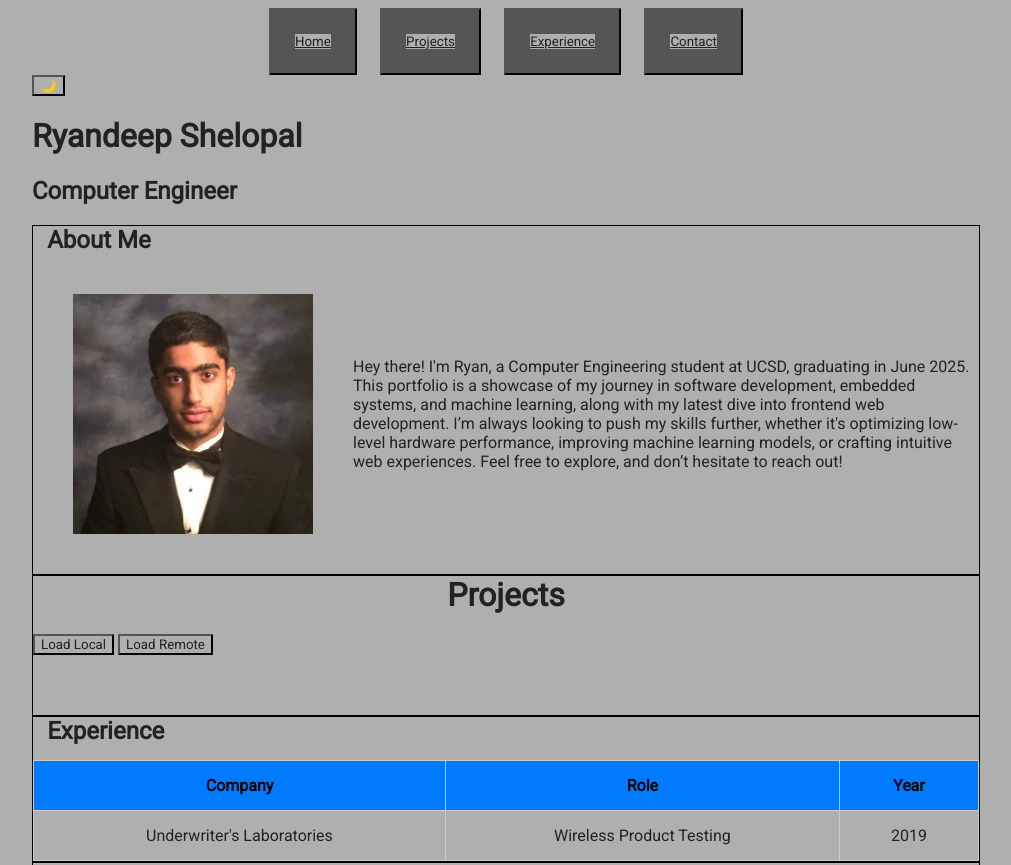
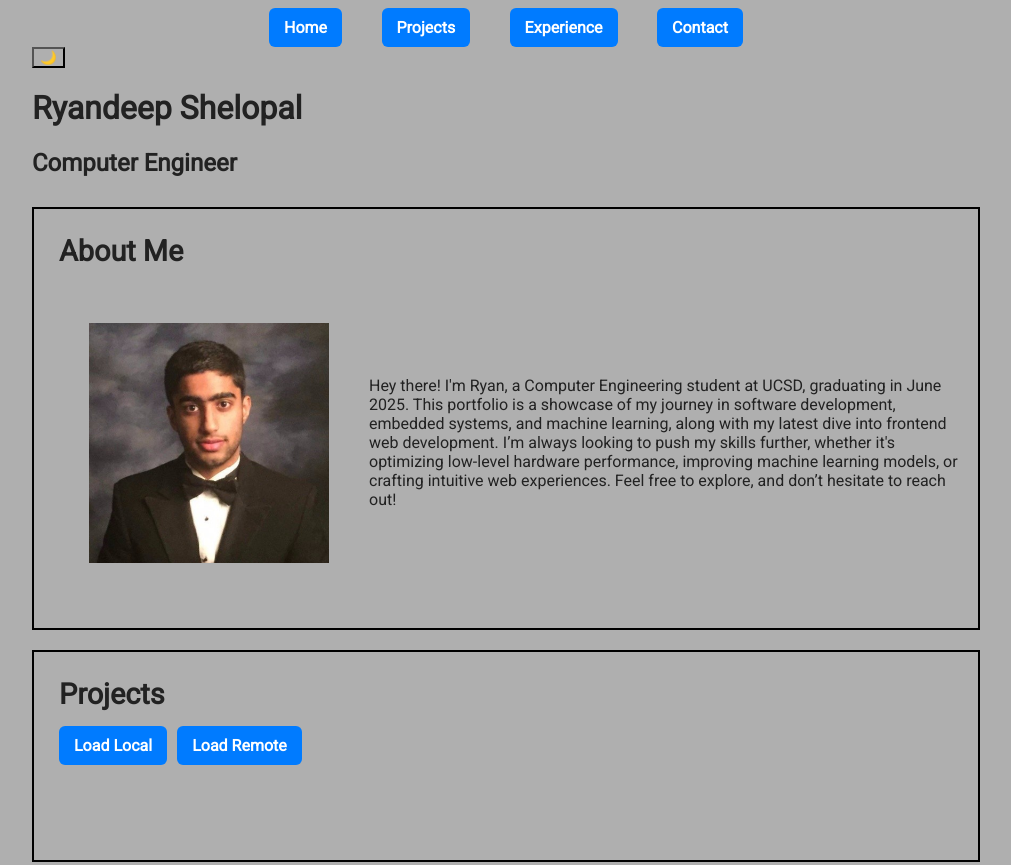
Before and after one commit to rdshelopal/cse134_hwk5, a plain HTML site: page index.html in a window 1280 px wide. Shown: the top 865 px of the page, without its empty margins (134-1145 px from the left). Drawn offline with Linux system fonts and the light colour scheme.

Commit message:
style: navigation and local/remote storage buttons

```diff
--- a/index.html
+++ b/index.html
@@ -49,10 +49,13 @@
 
         <section id="projects">
             <h2 class="projects-title">Projects</h2>
-            <button id="load-local">Load Local</button>
-            <button id="load-remote">Load Remote</button>
-            <div class="projects-container"></div> <!-- This is where JS will insert project cards -->
+            <div class="button-container">
+                <button id="load-local">Load Local</button>
+                <button id="load-remote">Load Remote</button>
+            </div>
+            <div class="projects-container"></div> <!-- Where JS inserts project cards -->
         </section>
+
 
 
         <section id="experience">
--- a/styles.css
+++ b/styles.css
@@ -86,14 +86,32 @@ input:required:valid, textarea:required:valid {
         margin: 0 auto;
 
         button{
-            padding: 1.5rem;
-
-            background: var(--secondary-color);
+            padding: 10px 15px;
+            font-size: 1rem;
+            font-weight: bold;
+            border: none;
+            border-radius: 6px;
+            background: var(--primary-color);
+            color: white;
+            cursor: pointer;
+            transition: all 0.3s ease;
         }
+    }
+    .navigation button a {
+        text-decoration: none; /* Remove underline */
+        color: white; /* Match Load buttons */
+        font-weight: bold; /* Match font weight */
+        font-size: 1rem; /* Match size */
+        display: flex; /* Ensure text is centered */
+        align-items: center;
+        justify-content: center;
+        width: 100%;
+        height: 100%;
+        background: transparent; /* Remove unwanted background */
     }
 
     .navigation button:hover{
-        background-color: var(--primary-color);
+        background-color: var(--secondary-color);
 
     }
     .homebutton{
@@ -157,9 +175,25 @@ input:required:valid, textarea:required:valid {
 
     section{
         border: 1px solid black;
-        h2{
-            width: 97%;
-            margin: auto;
+        border: 2px solid black; /* Make sure all sections have defined borders */
+        margin: 10px 0; /* Ensure some space between sections */
+        padding: 15px; /* Add padding to prevent content from touching the border */
+        box-sizing: border-box; /* Ensures padding doesn’t affect width */
+        h2, .projects-title{
+            /*width: 97%;*/
+            /*text-align: left; /* Align text to the left */
+           /* width: 100%;
+            margin: auto; /* Adds spacing from the top & left */
+           /* font-size: 1.8rem; /* Adjust size for consistency */
+            /*font-weight: bold;
+            padding:5px;*/
+
+            text-align: left; /* Align to the left */
+            width: 100%;
+            margin: 10px 0 15px 10px; /* Adds spacing from the top & left */
+            font-size: 1.8rem; /* Keep consistent size */
+            font-weight: bold;
+
         }
     }
 
@@ -168,6 +202,8 @@ input:required:valid, textarea:required:valid {
     flex-direction: column;
     border: 1px solid black;
    }
+
+
 
    input:required:invalid, textarea:required:invalid {
     border: 2px solid red;
@@ -221,4 +257,28 @@ project-card {
     }
 }
 
+.button-container {
+    display: flex;
+    justify-content: flex-start; /* Aligns buttons to the left */
+    gap: 10px;
+    margin-bottom: 20px;
+    padding-left: 10px; /* Adjust spacing from the left */
 }
+.button-container button {
+    padding: 10px 15px;
+    font-size: 1rem;
+    font-weight: bold;
+    border: none;
+    border-radius: 6px;
+    background: var(--primary-color);
+    color: white;
+    cursor: pointer;
+    transition: all 0.3s ease;
+}
+
+.button-container button:hover {
+    background: var(--secondary-color);
+}
+
+
+}
```
